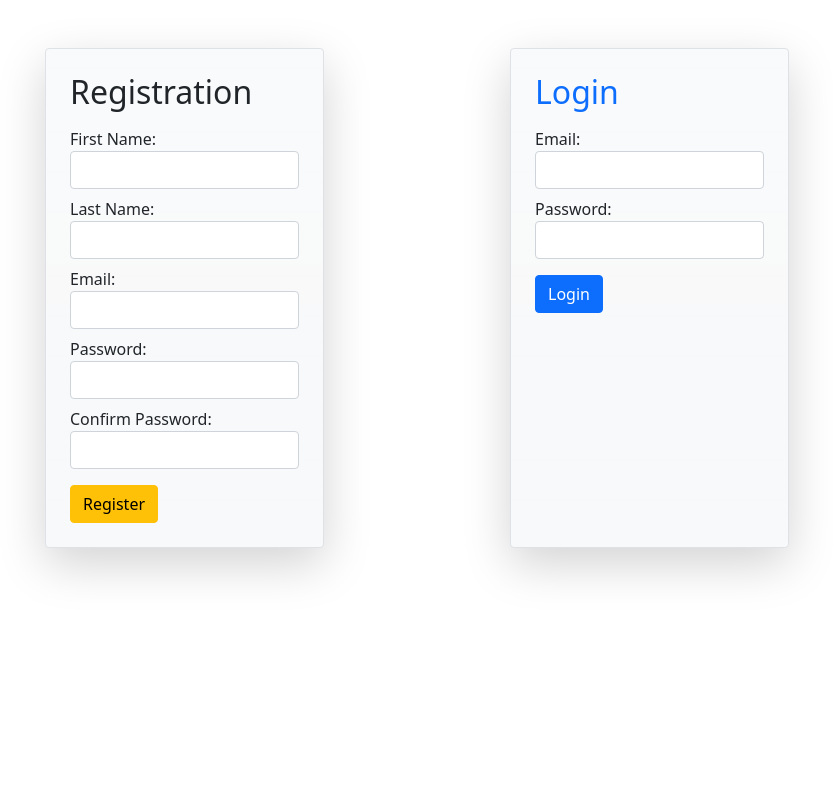
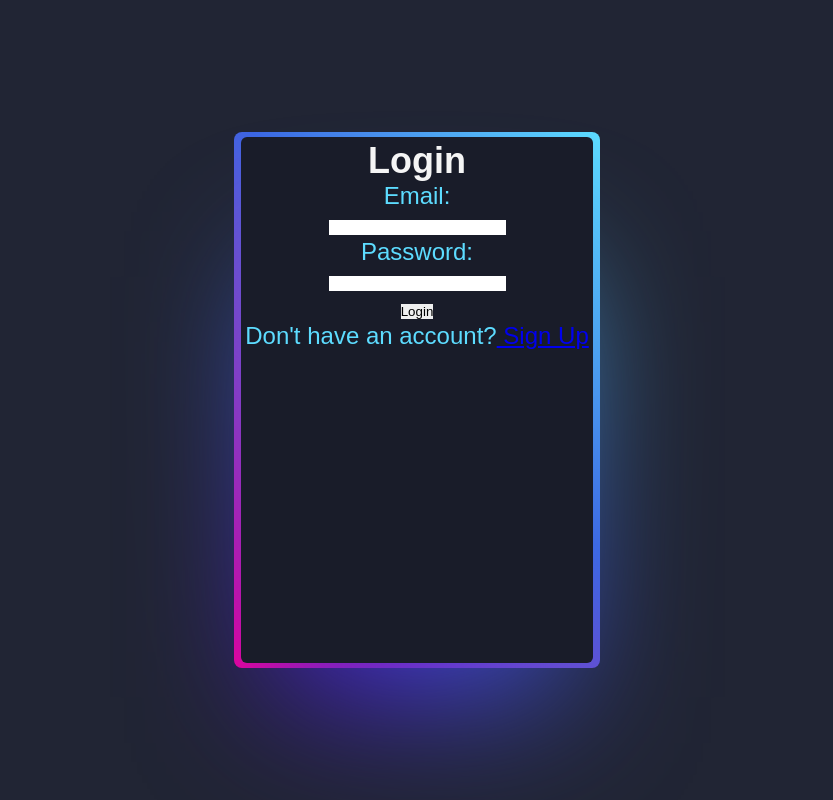
Before and after one commit to chrishorizon/nft_project, a Flask app: page / in a window 1280 px wide. Shown: the whole page, without its empty margins (223-1056 px from the left). Run offline with Flask 2, Linux system fonts and the light colour scheme.

Commit message:
added css and login layout

```diff
--- a/flask_app/controllers/users.py
+++ b/flask_app/controllers/users.py
@@ -10,11 +10,26 @@ def home():
     return render_template('index.html')
 
 
-@app.route('/register',methods=['POST'])
+@app.route('/login', methods=['POST'])
+def login():
+    user = User.valid_login(request.form)
+    if not user:
+        return redirect('/')
+    session['user_id'] = user.id
+    return redirect('/dashboard')
+
+
+@app.route('/register')
+def create_account():
+    return render_template('register.html')
+
+
+@app.route('/register/account',methods=['POST'])
 def register():
     if not User.valid_registration(request.form):
-        return redirect('/')
+        return redirect('/register')
     data ={
+        "username": request.form['username'],
         "first_name": request.form['first_name'],
         "last_name": request.form['last_name'],
         "email": request.form['email'],
@@ -41,12 +56,3 @@ def dashboard():
 def logout():
     session.clear()
     return redirect('/')
-
-
-@app.route('/login', methods=['POST'])
-def login():
-    user = User.valid_login(request.form)
-    if not user:
-        return redirect('/')
-    session['user_id'] = user.id
-    return redirect('/dashboard')
--- a/flask_app/static/css/style.css
+++ b/flask_app/static/css/style.css
@@ -1,10 +1,11 @@
-/* * {
+* {
     border: 0;
     margin: 0;
     padding: 0;
     font-family: sans-serif;
 }
 
+/* login card -------------*/
 @property --rotate {
     syntax: "<angle>";
     initial-value: 132deg;
@@ -14,6 +15,22 @@
 :root {
     --card-height: 65vh;
     --card-width: calc(var(--card-height) / 1.5);
+}
+
+h2{
+    color: whitesmoke;
+}
+
+.font-color{
+    color: #5ddcff;
+}
+
+.btn-login{
+
+}
+
+.btn-signup{
+
 }
 
 
@@ -26,7 +43,6 @@ body {
     font-family: cursive;
 }
 
-
 .card {
     background: #191c29;
     width: var(--card-width);
@@ -36,22 +52,15 @@ body {
     border-radius: 6px;
     justify-content: center;
     align-items: center;
-    text-align: center;
+    text-align: center; */
     display: flex;
     font-size: 1.5em;
     color: rgb(88 199 250 / 0%);
-    cursor: pointer;
 }
 
 .card:hover {
     color: rgb(88 199 250 / 100%);
-    transition: color 1s;
 }
-.card:hover:before, .card:hover:after {
-    animation: none;
-    opacity: 0;
-}
-
 
 .card::before {
     content: "";
@@ -95,4 +104,4 @@ body {
     100% {
     --rotate: 360deg;
     }
-} */
+}
--- a/flask_app/templates/index.html
+++ b/flask_app/templates/index.html
@@ -5,90 +5,18 @@
     <meta http-equiv="X-UA-Compatible" content="IE=edge">
     <meta name="viewport" content="width=device-width, initial-scale=1.0">
     <link rel="stylesheet" type="text/css" href="{{ url_for('static', filename='css/style.css') }}">
-    <link href="https://cdn.jsdelivr.net/npm/bootstrap@5.1.0/dist/css/bootstrap.min.css" rel="stylesheet" integrity="sha384-KyZXEAg3QhqLMpG8r+8fhAXLRk2vvoC2f3B09zVXn8CA5QIVfZOJ3BCsw2P0p/We" crossorigin="anonymous">
+    <!-- <link href="https://cdn.jsdelivr.net/npm/bootstrap@5.1.0/dist/css/bootstrap.min.css" rel="stylesheet" integrity="sha384-KyZXEAg3QhqLMpG8r+8fhAXLRk2vvoC2f3B09zVXn8CA5QIVfZOJ3BCsw2P0p/We" crossorigin="anonymous"> -->
     <script type="text/javascript" src="{{ url_for('static', filename='js/scripts.js') }}"></script>
-    <title>NFT Project</title>
+    <title>NFT Project / Login Page</title>
 </head>
 <body>
-    <div class="container d-flex justify-content-evenly mt-5">
-        <div class="col-sm-3 bg-light bg-gradient shadow-lg rounded border border-1 p-4">
-            <h2>Registration</h2>
-            <form action="/register" method="post">
-
-                <div class="mt-3">
-                    <label for="first_name">First Name:</label>
-                    <div class="">
-                        <input type="text" name="first_name" class="form-control">
-                        {% with f_name = get_flashed_messages(category_filter=['first_name']) %}
-                            {% if f_name: %}
-                                {% for message in f_name: %}
-                                    <p class="text-danger">{{ message }}</p>
-                                {% endfor %}
-                            {% endif %}
-                        {% endwith %}
-                    </div>
-                </div>
-                <div class="mt-2">
-                    <label for="last_name">Last Name:</label>
-                    <div class="">
-                        <input type="text" name="last_name" class="form-control">
-                        {% with l_name = get_flashed_messages(category_filter=['last_name']) %}
-                            {% if l_name: %}
-                                {% for message in l_name: %}
-                                    <p class="text-danger">{{ message }}</p>
-                                {% endfor %}
-                            {% endif %}
-                        {% endwith %}
-                    </div>
-                </div>
-                <div class="mt-2">
-                    <label for="email">Email:</label>
-                    <div class="">
-                        <input type="text" name="email" class="form-control">
-                        {% with new_email = get_flashed_messages(category_filter=['email']) %}
-                            {% if new_email: %}
-                                {% for message in new_email: %}
-                                    <p class="text-danger">{{ message }}</p>
-                                {% endfor %}
-                            {% endif %}
-                        {% endwith %}
-                    </div>
-                </div>
-                <div class="mt-2">
-                    <label for="password">Password:</label>
-                    <div class="">
-                        <input type="password" name="password" class="form-control">
-                        {% with pass_w = get_flashed_messages(category_filter=['password']) %}
-                            {% if pass_w: %}
-                                {% for message in pass_w: %}
-                                    <p class="text-danger">{{ message }}</p>
-                                {% endfor %}
-                            {% endif %}
-                        {% endwith %}
-                    </div>
-                </div>
-                <div class="mt-2">
-                    <label for="con_password">Confirm Password:</label>
-                    <div>
-                        <input type="password" name="con_password" class="form-control">
-                        {% with cf_password = get_flashed_messages(category_filter=['con_password']) %}
-                            {% if cf_password: %}
-                                {% for message in cf_password: %}
-                                    <p class="text-danger">{{ message }}</p>
-                                {% endfor %}
-                            {% endif %}
-                        {% endwith %}
-                    </div>
-                </div>
-                <input class="btn btn-warning mt-3" type="submit" value="Register">
-            </form>
-        </div>
-
-        <div class="col-sm-3 bg-light bg-gradient shadow-lg rounded border border-1 p-4">
+    <div class="card">
+        <!-- <div class="d-flex justify-content-evenly mt-5">
+            <div class="col-sm-3 bg-light bg-gradient shadow-lg rounded border border-1 p-4"> -->
                 <h2 class="text-primary">Login</h2>
                 <form action="/login" method="post">
                     <div class="mt-3">
-                    <label for="email" class="col-sm-4">Email:</label>
+                        <label for="email" class="font-color">Email:</label>
                         <div class="form-group">
                             <input type="text" name="email" class="form-control">
                         </div>
@@ -101,15 +29,17 @@
                         {% endif %}
                     {% endwith %}
                     <div class="mt-2">
-                    <label for="password" class="col-sm-4">Password:</label>
+                        <label for="password" class="font-color">Password:</label>
                         <div class="form-group">
                             <input type="password" name="password" class="form-control">
                         </div>
                     </div>
-                <input class="btn btn-primary mt-3" type="submit" value="Login">
+                    <input class="btn-login" type="submit" value="Login">
                 </form>
+                <p class="font-color">Don't have an account?<a class="btn-signup" href="/register"> Sign Up</a></p>
             </div>
-    </div>
+        <!-- </div>
+    </div> -->
 
 </body>
 </html>
```
Also changed, not shown: flask_app/models/user.py (+23 -3 lines), flask_app/templates/register.html (added, +100 -0 lines). Lines whose indentation alone changed are shown as unchanged.
